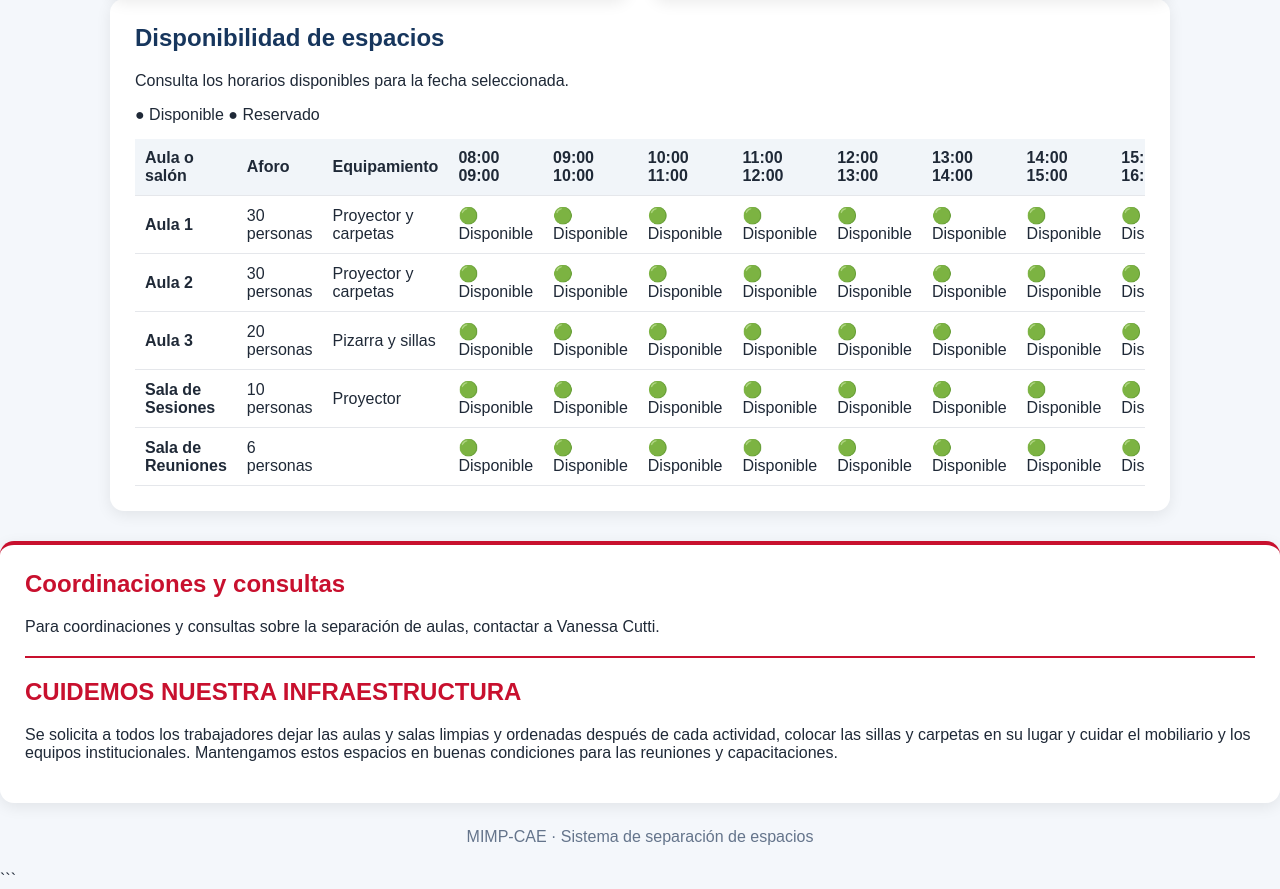
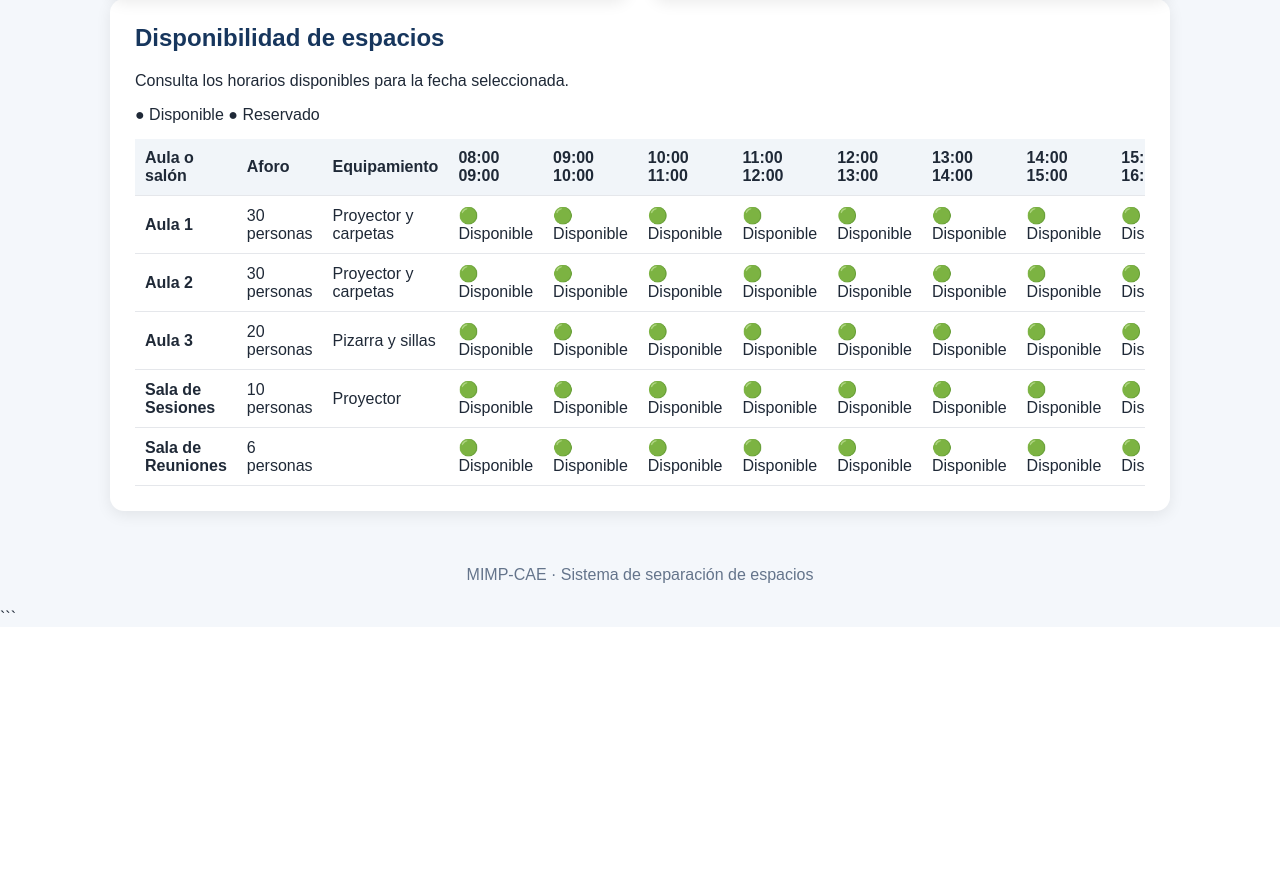
Before and after one commit to jvargash80-bit/mimp-cae, a Flask app: page / in a window 1280 px wide. Shown: the part 1321-2210 px from the top of the page. After the commit the page ends 1934 px from the top, so only its background shows below. Run offline with Flask 3, Linux system fonts and the light colour scheme; data that the repository does not hold is empty; some libraries are stand-ins or nearby versions.

Commit message:
Update index.html

```diff
--- a/templates/index.html
+++ b/templates/index.html
@@ -199,21 +199,7 @@
     </div>
   </section>
 </main>
-<section class="card" style="margin-top: 24px; border-top: 4px solid #c8102e;">
-  <h2 style="color: #c8102e;">Coordinaciones y consultas</h2>
-  <p>Para coordinaciones y consultas sobre la separación de aulas, contactar a Vanessa Cutti.</p>
 
-  <hr style="border: 0; border-top: 2px solid #c8102e; margin: 20px 0;">
-
-  <h2 style="color: #c8102e;">CUIDEMOS NUESTRA INFRAESTRUCTURA</h2>
-  <p>
-    Se solicita a todos los trabajadores dejar las aulas y salas limpias
-    y ordenadas después de cada actividad, colocar las sillas y carpetas
-    en su lugar y cuidar el mobiliario y los equipos institucionales.
-    Mantengamos estos espacios en buenas condiciones para las reuniones
-    y capacitaciones.
-  </p>
-</section>
 <footer>MIMP-CAE · Sistema de separación de espacios</footer>
 <style>
 .detalle-ambiente{margin:14px 0 18px;border:1px solid #e3e6eb;border-radius:12px;overflow:hidden;background:#fff;box-shadow:0 3px 12px rgba(0,0,0,.06)}
```
